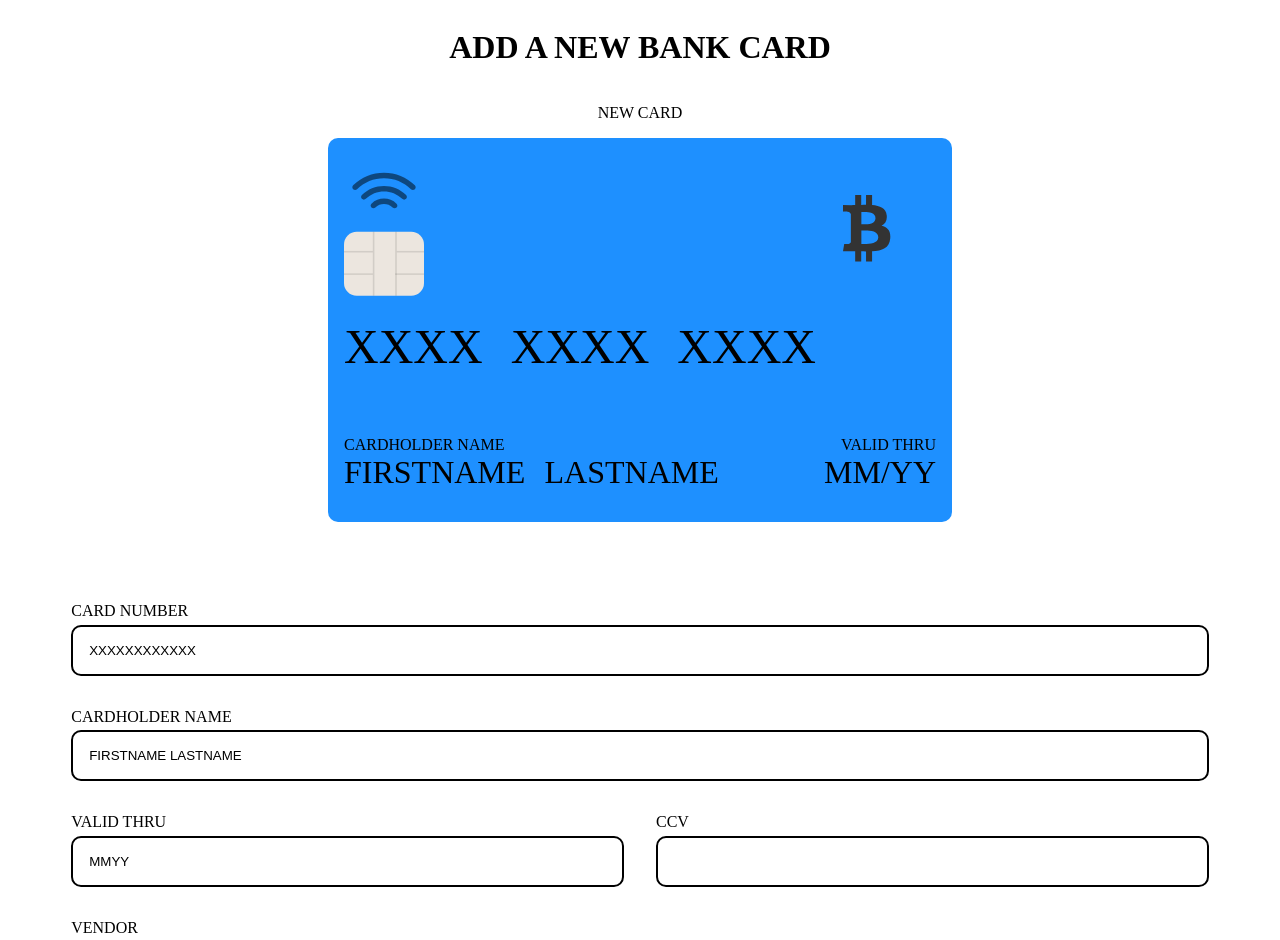
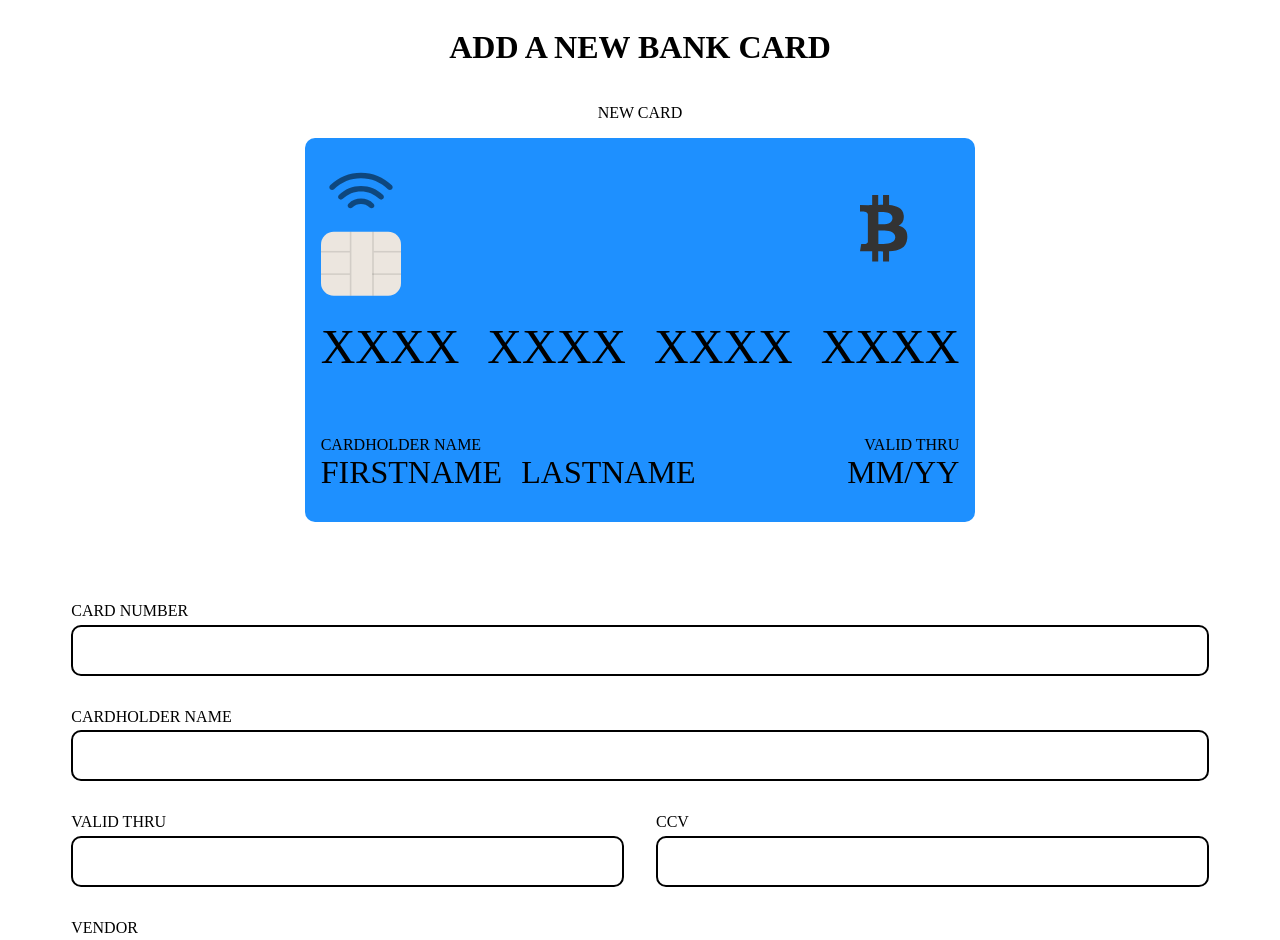
Before and after one commit to Ringoarena/vue-e-wallet, a Vue app: page /addcard in a window 1280 px wide. Shown: the top 940 px of the page. Built offline with nearby package versions, Linux system fonts and the light colour scheme.

Commit message:
implemented placeholders on new card while input fields are empty'

```diff
--- a/src/components/Card.vue
+++ b/src/components/Card.vue
@@ -11,11 +11,11 @@
     </div>
     <div class="name-section">
       <p class="label">CARDHOLDER NAME</p>
-      <p class="name">{{card.name}}</p>
+      <p class="name">{{ccName}}</p>
     </div>
     <div class="expiry">
       <p class="label">VALID THRU</p>
-      <p class="date">{{expiry}}</p>
+      <p class="date">{{ccExpiry}}</p>
     </div>
   </article>
 </template>
@@ -27,9 +27,15 @@ export default {
   },
   computed: {
     ccNum() {
+      if(!this.card.number){return 'XXXX XXXX XXXX XXXX'}
       return this.card.number.replace(/(\w{4})/g, '$1 ').replace(/(^\s+|\s+$)/,'');
     },
-    expiry() {
+    ccName() {
+      if(!this.card.name) {return 'FIRSTNAME LASTNAME'}
+      return this.card.name;
+    },
+    ccExpiry() {
+      if(!this.card.expiry){return 'MM/YY'}
       let expiryStr = this.card.expiry;
       let expiryArr = expiryStr.split("");
       expiryArr.splice(2,0,'/');
--- a/src/store/index.js
+++ b/src/store/index.js
@@ -43,10 +43,10 @@ export default new Vuex.Store({
       context.commit('incrementId');
       let newCard = {
         id: context.getters.getNextId,
-        number: 'XXXXXXXXXXXX',
-        name: 'FIRSTNAME LASTNAME',
-        expiry: 'MMYY',
-        vendor: 'n/a'
+        number: '',
+        name: '',
+        expiry: '',
+        vendor: 'vendor-bitcoin.svg'
       };
       context.commit('createCard', newCard);
     }
```
